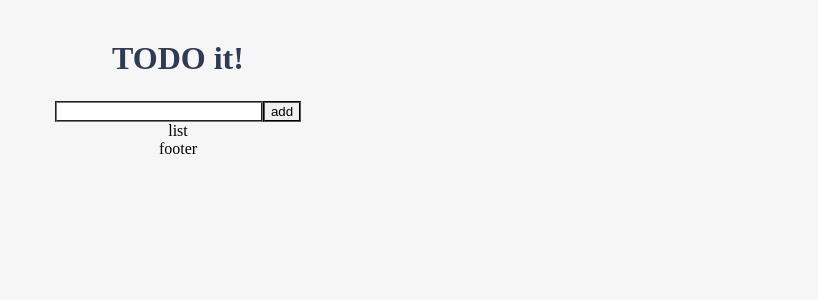
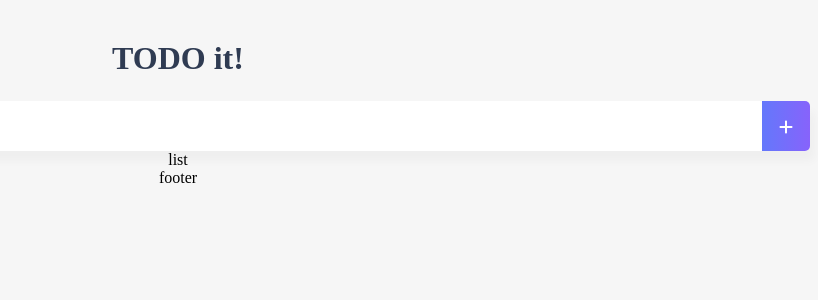
Before and after one commit to PyoMS/my-vue-intermediate, a Vue app: page / in a window 1280 px wide. Shown: the top 300 px of the page, without its empty margins (462-1280 px from the left). Built offline with nearby package versions, Linux system fonts and the light colour scheme.

Commit message:
fix: index.html 수정 / set input box style

```diff
--- a/index.html
+++ /dev/null
@@ -1,20 +0,0 @@
-<!DOCTYPE html>
-<html lang="en">
-<head>
-    <meta charset="UTF-8">
-    <title>Title</title>
-    <meta name="viewport" content="width=device-width, initial-scale=1" />
-    <link rel="shortcut icon" href="src/assets/favicon.ico" type="image/x-icon">
-    <link rel="icon" href="src/assets/favicon.ico" type="image/x-icon">
-
-    <link rel="stylesheet" href="src/font-awesome-4.7.0/css/font-awesome.min.css">
-
-    <link rel="preconnect" href="https://fonts.googleapis.com">
-    <link rel="preconnect" href="https://fonts.gstatic.com" crossorigin>
-    <link href="https://fonts.googleapis.com/css2?family=Ubuntu:ital,wght@0,300;0,400;0,700;1,300;1,400;1,500;1,700&display=swap" rel="stylesheet">
-
-</head>
-<body>
-
-</body>
-</html>
--- a/public/index.html
+++ b/public/index.html
@@ -4,7 +4,14 @@
     <meta charset="utf-8">
     <meta http-equiv="X-UA-Compatible" content="IE=edge">
     <meta name="viewport" content="width=device-width,initial-scale=1.0">
-    <link rel="icon" href="<%= BASE_URL %>favicon.ico">
+      <link rel="shortcut icon" href="src/assets/favicon.ico" type="image/x-icon">
+      <link rel="icon" href="src/assets/favicon.ico" type="image/x-icon">
+
+<!--      <link rel="stylesheet" href="src/font-awesome-4.7.0/css/font-awesome.min.css">-->
+      <script defer src="https://use.fontawesome.com/releases/v6.1.2/js/all.js" integrity="sha384-11X1bEJVFeFtn94r1jlvSC7tlJkV2VJctorjswdLzqOJ6ZvYBSZQkaQVXG0R4Flt" crossorigin="anonymous"></script>
+      <link rel="preconnect" href="https://fonts.googleapis.com">
+      <link rel="preconnect" href="https://fonts.gstatic.com" crossorigin>
+      <link href="https://fonts.googleapis.com/css2?family=Ubuntu:ital,wght@0,300;0,400;0,700;1,300;1,400;1,500;1,700&display=swap" rel="stylesheet">
     <title><%= htmlWebpackPlugin.options.title %></title>
   </head>
   <body>
--- a/src/components/TodoInput.vue
+++ b/src/components/TodoInput.vue
@@ -1,7 +1,10 @@
 <template>
-  <div>
-    <input type="text" v-model="newTodoItem">
-    <button v-on:click="addTodo">add</button>
+  <div class="inputBox shadow">
+    <input type="text" v-model="newTodoItem" v-on:keyup.enter="addTodo">
+<!--    <button v-on:click="addTodo">add</button>-->
+    <span class="addContainer" v-on:click="addTodo">
+      <i class="fa-solid fa-plus addBtn"></i>
+    </span>
   </div>
 </template>
 
@@ -17,12 +20,39 @@ export default {
   methods: {
     addTodo() {
       localStorage.setItem(this.newTodoItem, this.newTodoItem); // 로컬스토리지 - MDN 참고
+      this.clearInput();
+    },
+    clearInput() {
       this.newTodoItem = '';
     },
+
   }
 }
 </script>
 
 <style scoped>
-
+  input:focus {
+    outline: none;
+  }
+  .inputBox {
+    background: white;
+    height: 50px;
+    line-height: 50px;
+    border-radius: 5px;
+  }
+  .inputBox input {
+    border-style: none;
+    font-size: 0.9rem;
+  }
+  .addContainer {
+    float: right;
+    background: linear-gradient(to right, #6478FB, #8763FB);
+    display: block;
+    width: 3rem;
+    border-radius: 0 5px 5px 0;
+  }
+  .addBtn {
+    color: white;
+    vertical-align: middle;
+  }
 </style>
```
